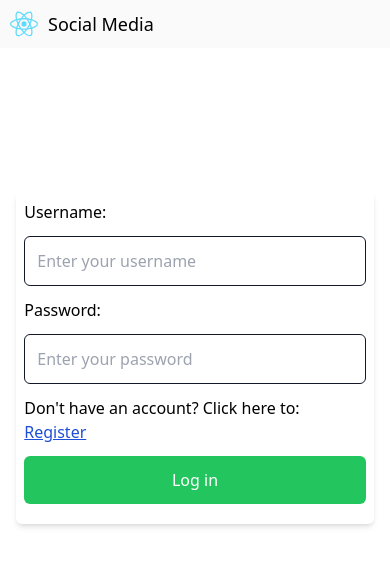
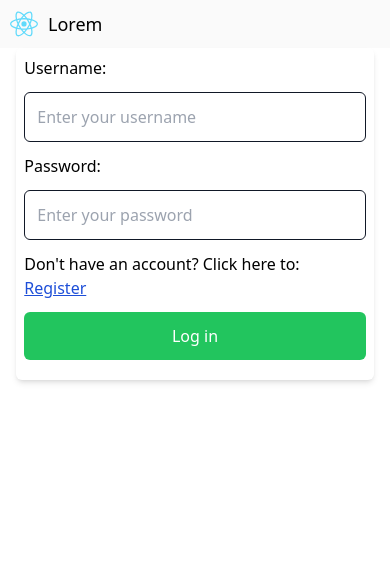
Before and after one commit to yildiz-harun/social-media, a React (Create React App) app in the folder frontend/: page /login in a window 390 px wide. Shown: the top 566 px of the page. Built offline with nearby package versions, Linux system fonts and the light colour scheme.

Commit message:
Update: style fix

```diff
--- a/frontend/src/components/Navbar.jsx
+++ b/frontend/src/components/Navbar.jsx
@@ -18,7 +18,7 @@ export const Navbar = () => {
   )
 
   return (
-    <div className=" bg-zinc-50 flex justify-between items-center h-12 mb-36 md:mb-0">
+    <div className=" bg-zinc-50 flex justify-between items-center h-12 ">
       <div className="flex items-center">
         <Link to={'/'}>
           <img
@@ -29,7 +29,7 @@ export const Navbar = () => {
         </Link>
         <Link to={'/'}>
           <h1 className="text-lg">
-            Social Media
+            Lorem
           </h1>
         </Link>
       </div>
```
